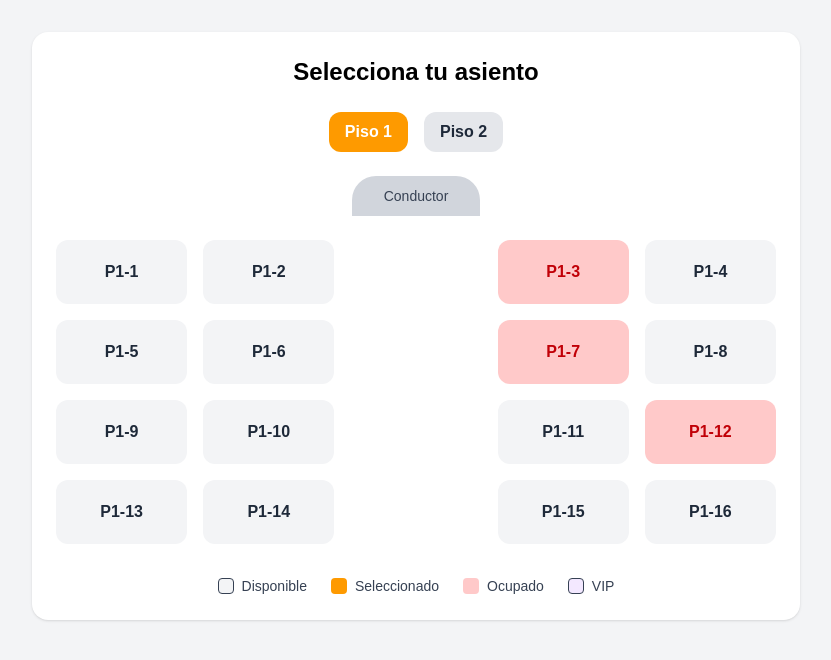
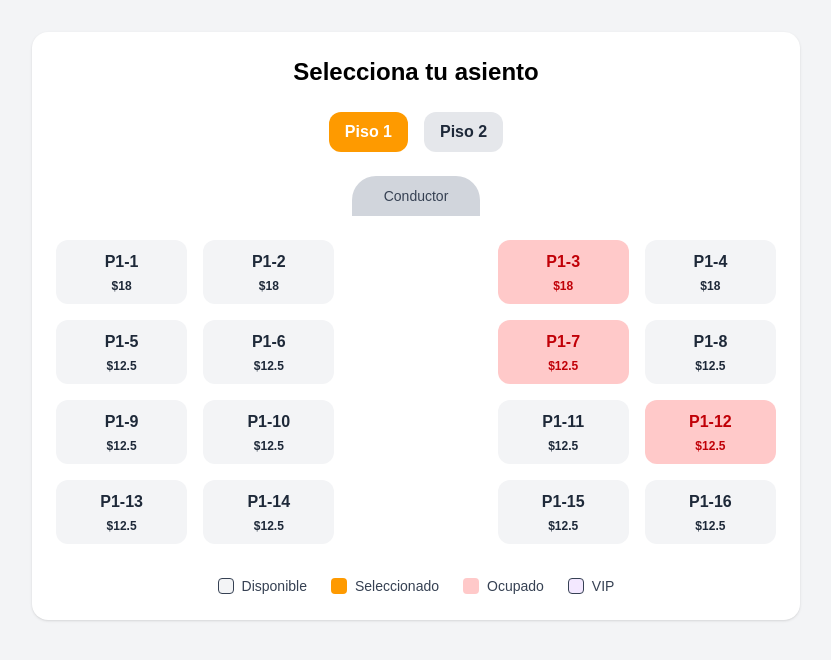
Before and after one commit to RobertM21-web/pasajes-interprovincial, a Next.js app: page /cliente/selector-asientos in a window 1280 px wide. Shown: the top 660 px of the page, without its empty margins (224-1055 px from the left). Built offline with nearby package versions, Linux system fonts and the light colour scheme.

Commit message:
feat(cliente): agregar precios dinámicos para asientos VIP y normales

```diff
--- a/components/asientos/SelectorAsientos.tsx
+++ b/components/asientos/SelectorAsientos.tsx
@@ -64,6 +64,7 @@ const seats = floor === 1 ? firstFloorSeats : secondFloorSeats;
       <div className="grid grid-cols-5 gap-4">
         {seats.map((seat) => {
   const isSelected = selectedSeat === seat.id;
+  const seatPrice = seat.type === "vip" ? 18 : 12.5;
       const seatStyle =
       seat.occupied
         ? "bg-red-200 text-red-700 cursor-not-allowed"
@@ -93,6 +94,9 @@ const seats = floor === 1 ? firstFloorSeats : secondFloorSeats;
           `}
         >
           {seat.number}
+          <p className="text-xs mt-1">
+            ${seatPrice}
+          </p>
         </button>
       </>
     );
@@ -115,6 +119,9 @@ const seats = floor === 1 ? firstFloorSeats : secondFloorSeats;
       `}
     >
       {seat.number}
+      <p className="text-xs mt-1">
+        ${seatPrice}
+      </p>
     </button>
   );
 })}
@@ -137,9 +144,9 @@ const seats = floor === 1 ? firstFloorSeats : secondFloorSeats;
         </div>
 
         <div className="flex items-center gap-2">
-          <div className="w-4 h-4 rounded bg-purple-100 border" />
-          VIP
-        </div>
+        <div className="w-4 h-4 rounded bg-purple-100 border" />
+        VIP
+      </div>
       </div>
 
       {selectedSeat && (
@@ -152,7 +159,10 @@ const seats = floor === 1 ? firstFloorSeats : secondFloorSeats;
             </p>
 
             <p className="text-sm text-gray-600 mt-1">
-            Precio estimado: <span className="font-semibold">$12.50</span>
+            Precio del asiento: <span className="font-semibold">$
+{seats.find((seat) => seat.id === selectedSeat)?.type === "vip"
+  ? "18.00"
+  : "12.50"}</span>
             </p>
 
             <button className="mt-4 px-6 py-3 bg-amber-500 hover:bg-amber-600 text-white rounded-xl font-semibold transition-all duration-200">
```
